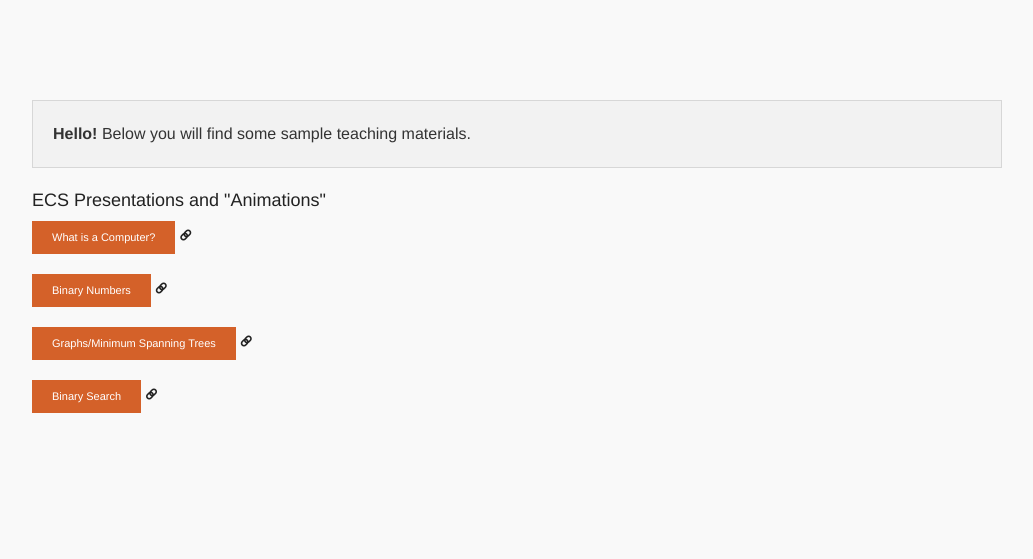
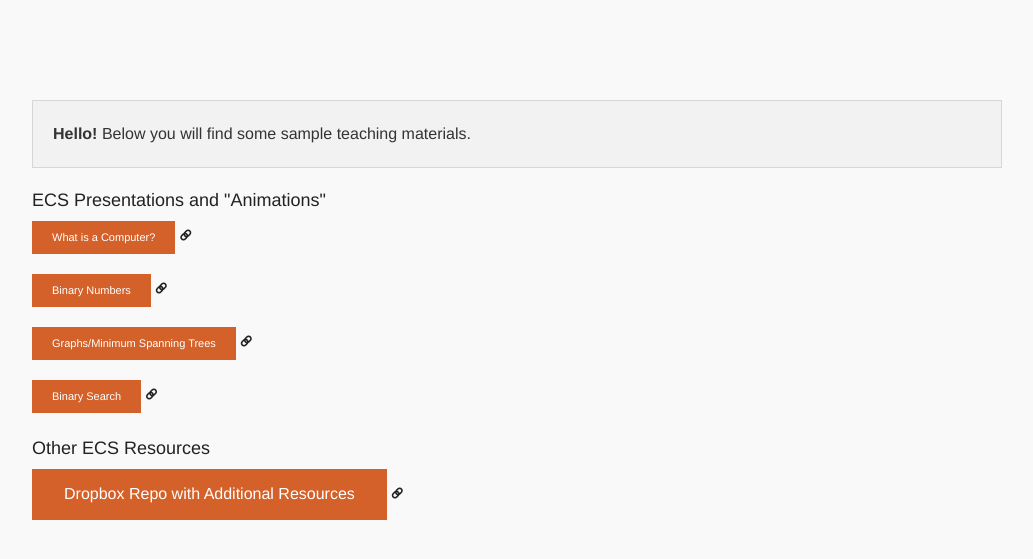
Before and after one commit to mr-shafiei/mr-shafiei.github.io, a Jekyll site: the page built from codedotorg/index.html, in a window 1280 px wide. Shown: the top 559 px of the page, without its empty margins (123-1156 px from the left). Built offline with Jekyll 4.4.1, drawn with Linux system fonts in a browser that asks for light colours; some web fonts are replaced; Markdown is read by kramdown in place of the engine named in the settings.

Commit message:
new link

```diff
--- a/codedotorg/index.html
+++ b/codedotorg/index.html
@@ -13,3 +13,6 @@ title:      links
 <a href="https://docs.google.com/presentation/d/1XZEfi8uUKbltnpHINmYXGfGL7LmLwbS0RFNuLYJ2QAM/edit?usp=sharing" class="button tiny" target="_BLANK">Graphs/Minimum Spanning Trees</a><br>
 
 <a href="https://docs.google.com/presentation/d/1P9l5uBZwQ1UN_ZRw8CGdm-psVFhFYNUh0b0H8_kXQeQ/edit?usp=sharing" class="button tiny" target="_BLANK">Binary Search</a><br>
+
+<h5>Other ECS Resources</h5>
+<a href="https://www.dropbox.com/sh/ifn54m3hr09rtht/AABhcygfE5PXxdupq_xTh74va?dl=0" class="button" target="_BLANK">Dropbox Repo with Additional Resources</a><br>
```
